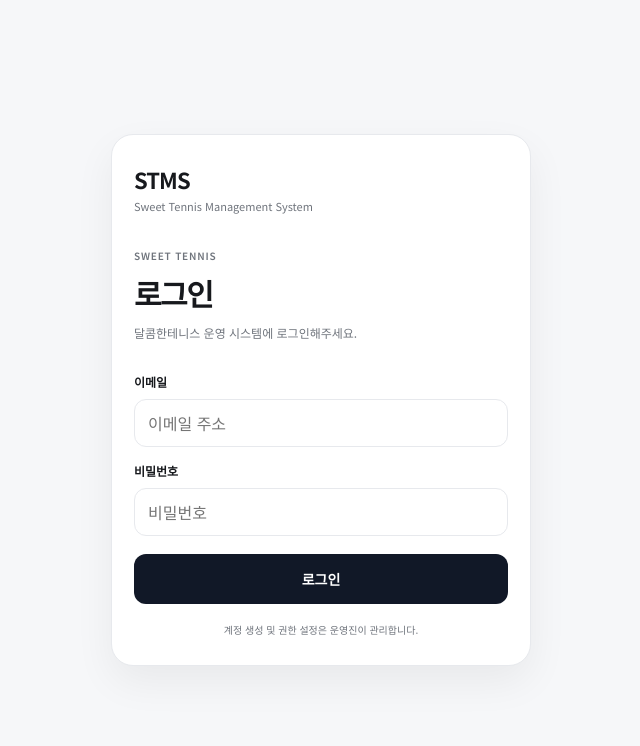
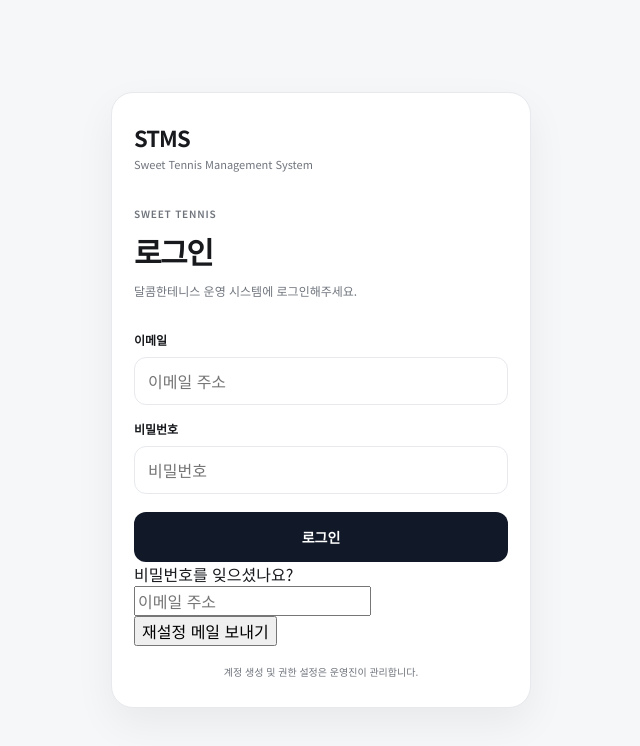
Before and after one commit to Daltematch/Daltematch, a Next.js app: page /login in a window 1280 px wide. Shown: the top 746 px of the page, without its empty margins (319-959 px from the left). Built offline with nearby package versions, Linux system fonts and the light colour scheme.

Commit message:
Add password reset flow to STMS login

```diff
--- a/app/login/page.tsx
+++ b/app/login/page.tsx
@@ -1,4 +1,5 @@
 import { login } from "./actions";
+import PasswordResetForm from "@/components/PasswordResetForm";
 
 type LoginPageProps = {
   searchParams: Promise<{ error?: string }>;
@@ -60,6 +61,8 @@ export default async function LoginPage({ searchParams }: LoginPageProps) {
           </button>
         </form>
 
+        <PasswordResetForm />
+
         <p className="auth-note">
           계정 생성 및 권한 설정은 운영진이 관리합니다.
         </p>
```
